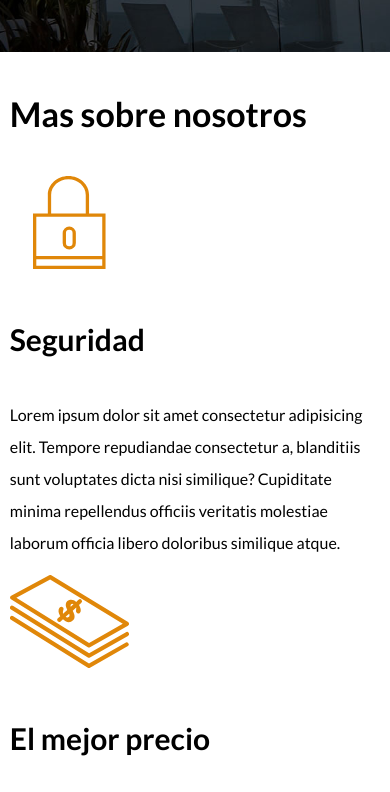
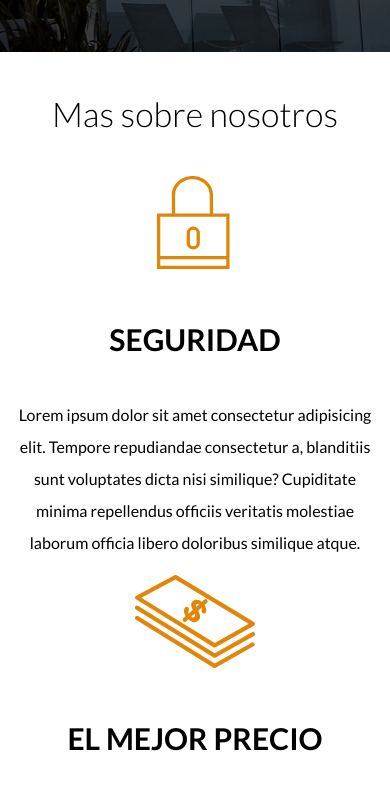
Before and after one commit to Tenchito/Sitio_Web_Bienes_Raices-HTML5_y_CSS3, a plain HTML site: page index.html in a window 390 px wide. Shown: the part 792-1584 px from the top of the page. Drawn offline with nearby package versions, Linux system fonts and the light colour scheme.

Commit message:
Se da estilo a sección Mas sobre nosotros, se hace responsivo

```diff
--- a/css/style.css
+++ b/css/style.css
@@ -19,6 +19,10 @@ h1 {font-size: 3.8rem;}
 h2 {font-size: 3.4rem}
 h3 {font-size: 3rem;}
 h4 {font-size: 2.6rem;}
+
+/* Utilidades*/
+.fw-300 {font-weight: 300;}
+.centrar-texto {text-align: center;}
 
 /* Header */
 .site-header {background-color: #333333; padding: 1rem 0 3rem 0;}
@@ -69,3 +73,9 @@ h4 {font-size: 2.6rem;}
     .navegacion a:last-of-type {margin: 0;}
 }
 .navegacion a:hover {color: #71B100;}
+
+/* Iconos Nosotros*/
+@media (min-width: 768px) {.iconos-nosotros {display: flex; justify-content: space-between;}}
+.icono {text-align: center;}
+@media (min-width: 768px) {.icono {flex-basis: calc(33.3% - 1rem);}}
+.icono h3 {text-transform: uppercase;}
```
